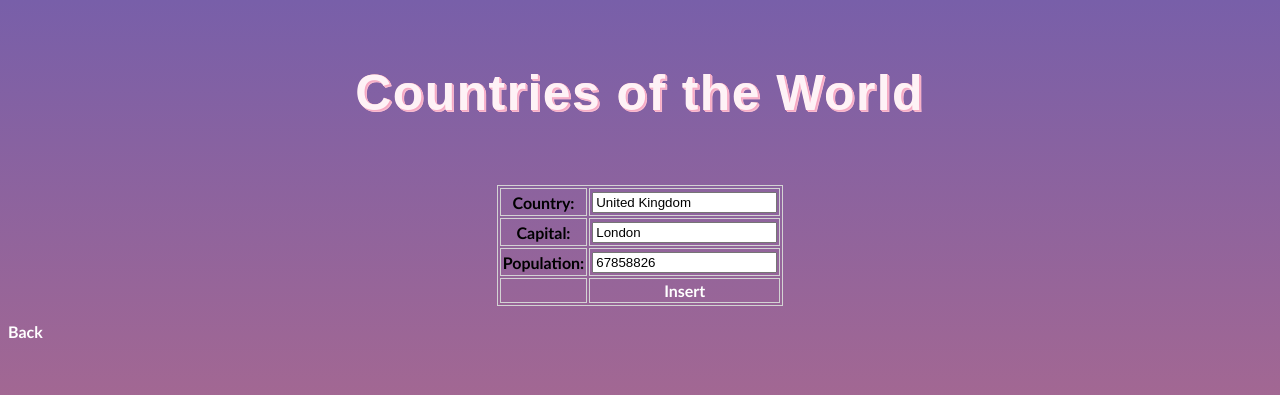
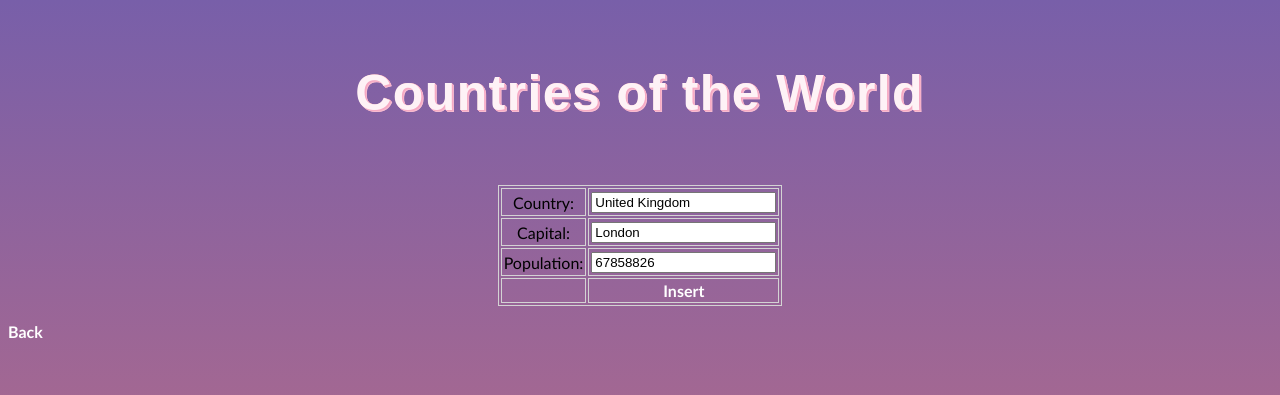
Before and after one commit to Al-1-0/PHP-Countries, a PHP site: page /insertform.php in a window 1280 px wide. Shown: the top 395 px of the page. Run offline with PHP 8.4, Linux system fonts and the light colour scheme.

Commit message:
Update styles

```diff
--- a/index.php
+++ b/index.php
@@ -27,7 +27,7 @@
                 padding: 2px;
                 text-align: center;
                 font-size: 16px;
-                font-weight: bolder;
+
             }
         </style>
     </head>
--- a/insertform.php
+++ b/insertform.php
@@ -27,7 +27,7 @@
                 padding: 2px;
                 text-align: center;
                 font-size: 16px;
-                font-weight: bolder;
+
             }
         </style>
     </head>
--- a/updateform.php
+++ b/updateform.php
@@ -26,7 +26,7 @@
                 padding: 2px;
                 text-align: center;
                 font-size: 16px;
-                font-weight: bolder;
+
             }
         </style>
     </head>
```
